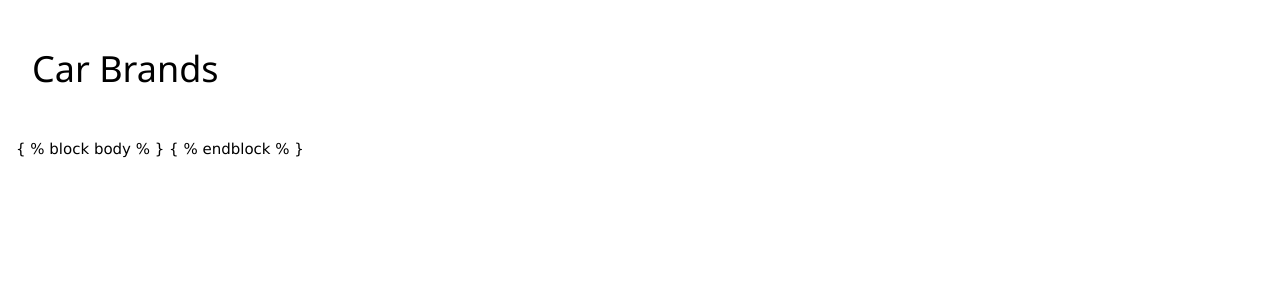
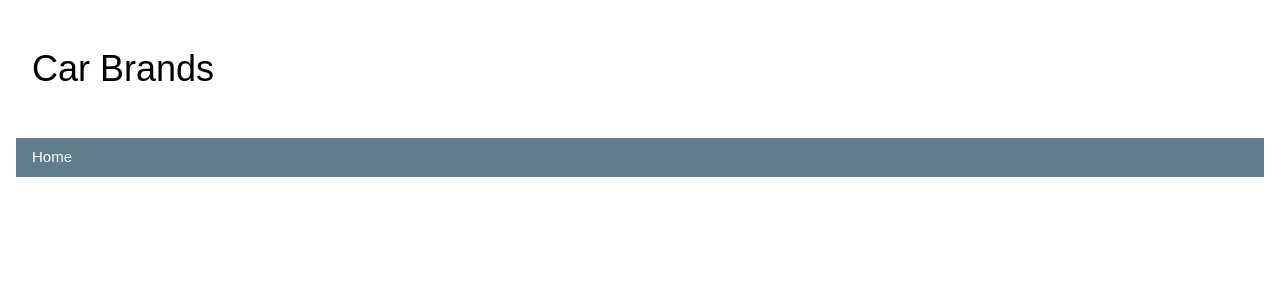
Before and after one commit to TheSriramM/car_brands_app, a Python web app: template templates/layout.html in a window 1280 px wide. Shown: the top 300 px of the page. Run offline with Jinja, Linux system fonts and the light colour scheme; the template is opened without the code that fills it, so the values that code supplies are empty.

Commit message:
added frontend elements such as navbar

```diff
--- a/static/style.css
+++ b/static/style.css
@@ -0,0 +1,7 @@
+body, h1, h2, h3, h4, h4, h6 {
+    font-family: Righteous, sans-serif;
+}
+
+.w3-bar-item-w3-button {
+
+}
--- /dev/null
+++ b/templates/home.html
@@ -0,0 +1,4 @@
+{% extends "layout.html" %}
+{% block body %}
+<!--Block body-->
+{% endblock %}
--- a/templates/layout.html
+++ b/templates/layout.html
@@ -3,16 +3,20 @@
 <head>
     <meta charset="UTF-8">
     <meta name="viewport" content="width=device-width, initial-scale=1.0">
+    <link rel="stylesheet" href="https://www.w3schools.com/w3css/5/w3.css">
     <link rel="stylesheet" href="https://fonts.googleapis.com/css?family=Roboto">
     <link rel="stylesheet" href="{{url_for('static', filename='style.css')}}">
-    <link rel="stylesheet" href="https://www.w3schools.com/w3css/5/w3.css">
     <title>Car brands</title>
 </head>
 <body class="w3-container w3">
     <header class="w3-container w3-padding-32">
         <h1>Car Brands</h1>
     </header>
-    { % block body % }
-    { % endblock % }
+    <!--Navbar-->
+    <nav class="w3-bar w3-blue-gray">
+        <a href="/" class="w3-bar-item w3-button">Home</a>
+    </nav>
+    {% block body %}
+    {% endblock %}
 </body>
 </html>
```
Also changed, not shown: brands.db (deleted).
